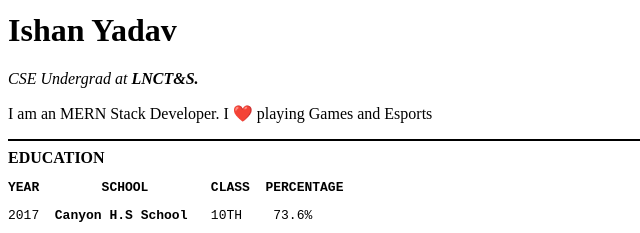
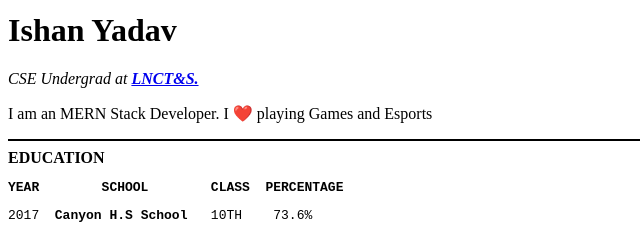
Before and after one commit to ishanyy19/ishanyy19.github.io, a plain HTML site: page index.html in a window 1280 px wide. Shown: the part 134-367 px from the top of the page, 0-640 px from the left. Drawn offline with Linux system fonts and the light colour scheme.

Commit message:
Update index.html

```diff
--- a/index.html
+++ b/index.html
@@ -9,7 +9,7 @@
     <body>
         <img src="circle-cropped.png" heigth="150" width="150" alt="Ishan profile picture">
         <h1>Ishan Yadav</h1>
-        <p><em>CSE Undergrad at <strong>LNCT&S.</strong></em></p>
+        <p><em>CSE Undergrad at <strong><a href="https://lnct.ac.in/" target="_blank" rel="noopener noreferrer">LNCT&S.</a></strong></em></p>
         <p>I am an MERN Stack Developer. I ❤️ playing Games and Esports</p>
         <hr color="black" >
         <hr3><strong>EDUCATION</strong></hr3>
```
